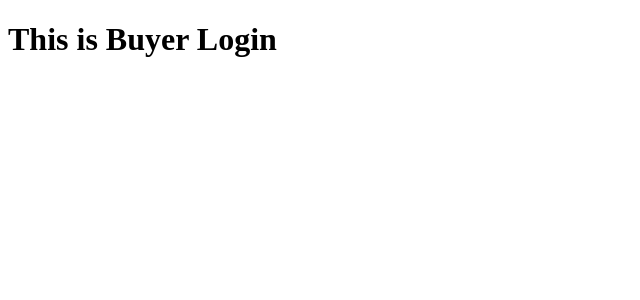
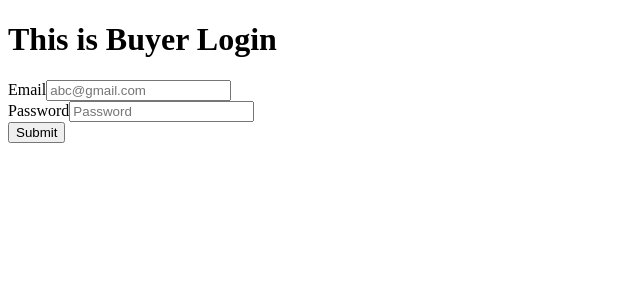
Before and after one commit to PoornaSenadheera100/SPSH-Ayurvedic-Center, a React (Create React App) app in the folder frontend/: page /buyerlogin in a window 1280 px wide. Shown: the top 300 px of the page, without its empty margins (0-640 px from the left). Built offline with nearby package versions, Linux system fonts and the light colour scheme.

Commit message:
Added validation functionality to Buyer login

```diff
--- a/frontend/src/components/LoginBuyer.js
+++ b/frontend/src/components/LoginBuyer.js
@@ -1,7 +1,46 @@
+import axios from "axios";
+import { useState } from "react";
+
 export default function LoginBuyer(){
+
+    const [email, setEmail] = useState({});
+    const [password, setPassword] = useState({});
+
+    function validate(e){
+        e.preventDefault();
+        axios.get(`http://localhost:8070/buyer/get/email/${email}`).then((res)=>{
+            if (res.data[0].password === password){
+                console.log("done");
+            }
+            else{
+                alert("Invalid Credentials !");
+            }
+        }).catch((err)=>{
+            alert("Please register your account !");
+        })
+    }
+
     return(
         <div>
             <h1>This is Buyer Login</h1>
+
+            <form onSubmit={validate}>
+                <label htmlFor="email">Email</label>
+                <input type="email" id="email" placeholder="abc@gmail.com" required onChange={(e)=>{
+                    setEmail(e.target.value);
+                }}/>
+
+                <br></br>
+
+                <label htmlFor="password">Password</label>
+                <input type="password" id="password" placeholder="Password" required onChange={(e)=>{
+                    setPassword(e.target.value);
+                }}/>
+
+                <br></br>
+
+                <button type="submit">Submit</button>
+            </form>
         </div>
     )
 }
```
